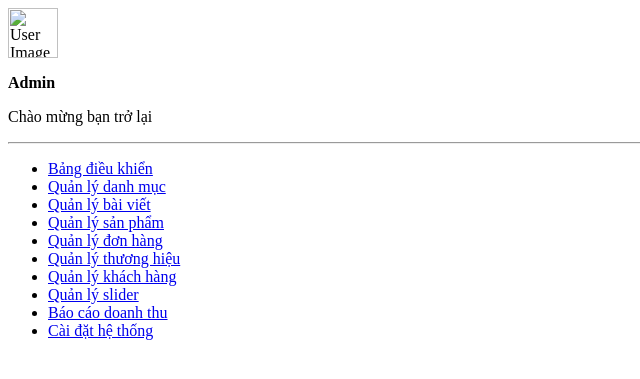
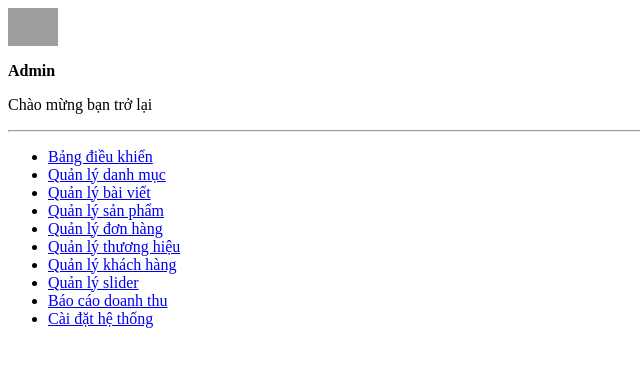
Before and after one commit to phongnt02/dogiadung, a PHP site: page /sidebar.php in a window 1280 px wide. Shown: the top 379 px of the page, without its empty margins (0-640 px from the left). Run offline with PHP 8.4, Linux system fonts and the light colour scheme; grey boxes are pictures that could not be loaded.

Commit message:
edit avatar admin

```diff
--- a/layout/--admin/sidebar.php
+++ b/layout/--admin/sidebar.php
@@ -1,6 +1,6 @@
 <div class="app-sidebar__overlay" data-toggle="sidebar"></div>
   <aside class="app-sidebar">
-    <div class="app-sidebar__user"><img class="app-sidebar__user-avatar" src="" width="50px" alt="User Image">
+    <div class="app-sidebar__user"><img class="app-sidebar__user-avatar" src="https://cdn-icons-png.flaticon.com/512/25/25634.png" width="50px" alt="User Image">
       <div>
         <p class="app-sidebar__user-name"><b>Admin</b></p>
         <p class="app-sidebar__user-designation">Chào mừng bạn trở lại</p>
```
